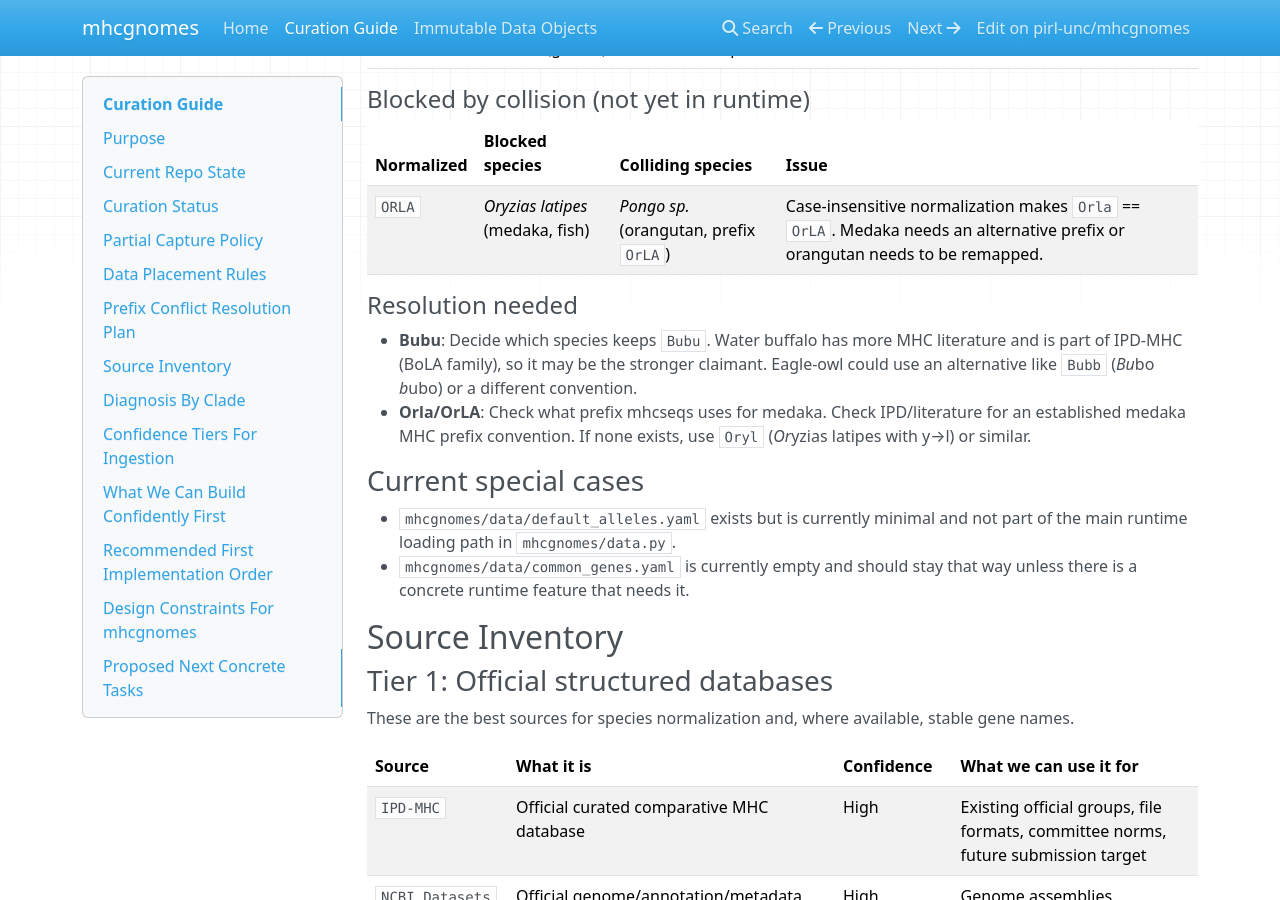
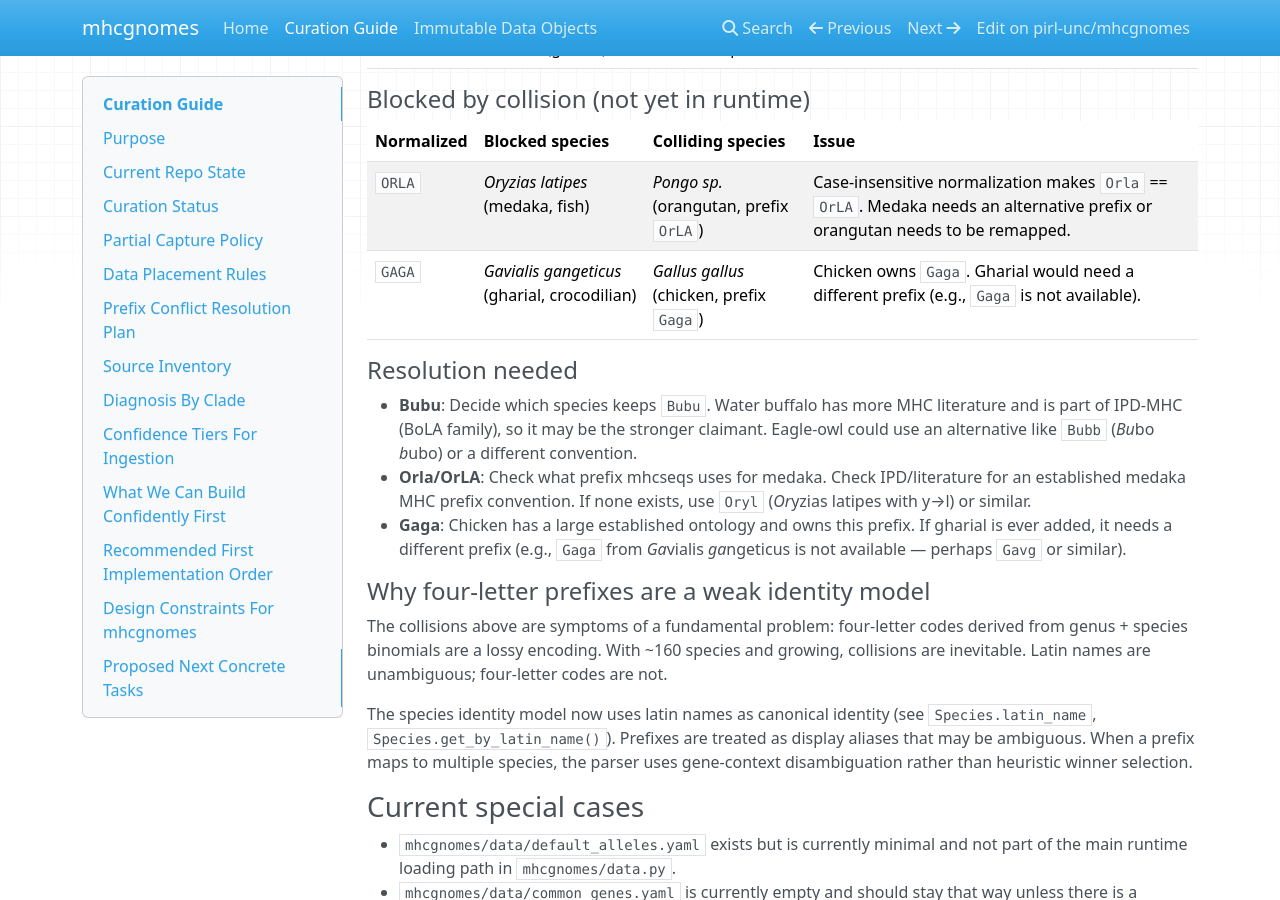
Before and after one commit to pirl-unc/mhcgnomes, an MkDocs documentation site: the page built from docs/curation.md, in a window 1280 px wide and 900 px high, scrolled down 6413 px. Built offline with MkDocs 1.6.1, drawn with Linux system fonts in a browser that asks for light colours; nearby versions of some CDN libraries.

Commit message:
Document Gaga/gharial collision, explain why prefixes are weak identity
Add Gavialis gangeticus (gharial) to the blocked-by-collision table —
its natural prefix Gaga is owned by chicken. Add section explaining
why four-letter prefixes are fundamentally lossy and pointing to the
latin name identity model as the solution.

Co-Authored-By: Claude Opus 4.6 (1M context) <noreply@anthropic.com>

```diff
--- a/docs/curation.md
+++ b/docs/curation.md
@@ -267,6 +267,7 @@ that block new species from being added.
 | Normalized | Blocked species | Colliding species | Issue |
 | --- | --- | --- | --- |
 | `ORLA` | *Oryzias latipes* (medaka, fish) | *Pongo sp.* (orangutan, prefix `OrLA`) | Case-insensitive normalization makes `Orla` == `OrLA`. Medaka needs an alternative prefix or orangutan needs to be remapped. |
+| `GAGA` | *Gavialis gangeticus* (gharial, crocodilian) | *Gallus gallus* (chicken, prefix `Gaga`) | Chicken owns `Gaga`. Gharial would need a different prefix (e.g., `Gaga` is not available). |
 
 #### Resolution needed
 
@@ -277,6 +278,22 @@ that block new species from being added.
 - **Orla/OrLA**: Check what prefix mhcseqs uses for medaka. Check IPD/literature
   for an established medaka MHC prefix convention. If none exists, use `Oryl`
   (*Or*yzias latipes with y→l) or similar.
+- **Gaga**: Chicken has a large established ontology and owns this prefix.
+  If gharial is ever added, it needs a different prefix (e.g., `Gaga` from
+  *Ga*vialis *ga*ngeticus is not available — perhaps `Gavg` or similar).
+
+#### Why four-letter prefixes are a weak identity model
+
+The collisions above are symptoms of a fundamental problem: four-letter codes
+derived from genus + species binomials are a lossy encoding. With ~160 species
+and growing, collisions are inevitable. Latin names are unambiguous;
+four-letter codes are not.
+
+The species identity model now uses latin names as canonical identity
+(see `Species.latin_name`, `Species.get_by_latin_name()`). Prefixes are
+treated as display aliases that may be ambiguous. When a prefix maps to
+multiple species, the parser uses gene-context disambiguation rather than
+heuristic winner selection.
 
 ### Current special cases
 
```
Also changed, not shown: README.md (+9 -6 lines).
